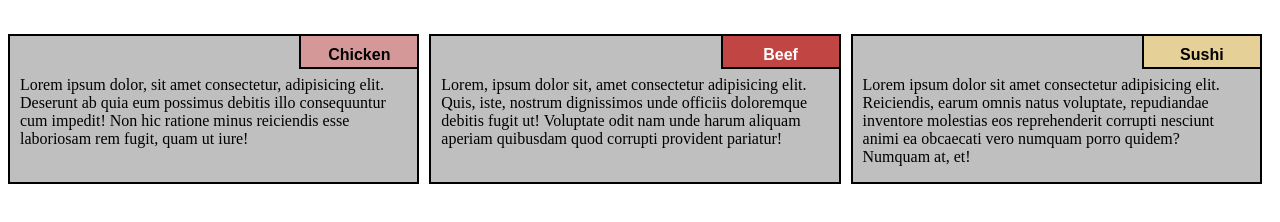
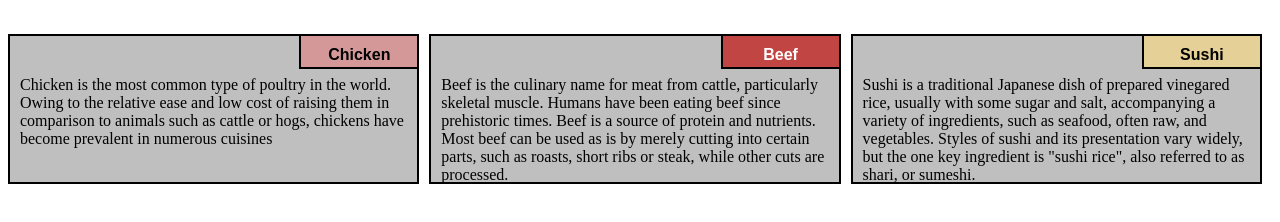
Before and after one commit to AJAYSURYAN-PA/module2-solution, a plain HTML site: page index.html in a window 1280 px wide. Shown: the part 48-270 px from the top of the page. Drawn offline with Linux system fonts and the light colour scheme.

Commit message:
small change

```diff
--- a/index.html
+++ b/index.html
@@ -12,20 +12,20 @@
 	<div class="row">
 	<h1>Our Menu</h1>
   <div class="col-lg-4 col-md-6 col-sm-12" id="container">
-    <p>Lorem ipsum dolor, sit amet consectetur, adipisicing elit. Deserunt ab quia eum possimus debitis illo consequuntur cum impedit! Non hic ratione minus reiciendis esse laboriosam rem fugit, quam ut iure!</p>
+    <p>Chicken is the most common type of poultry in the world. Owing to the relative ease and low cost of raising them in comparison to animals such as cattle or hogs, chickens have become prevalent in numerous cuisines</p>
   	<p id="p1">Chicken</p>
 
   	</div>
 
 
 
-  <div class="col-lg-4 col-md-6 col-sm-12" id="container"><p>Lorem, ipsum dolor sit, amet consectetur adipisicing elit. Quis, iste, nostrum dignissimos unde officiis doloremque debitis fugit ut! Voluptate odit nam unde harum aliquam aperiam quibusdam quod corrupti provident pariatur!</p>
+  <div class="col-lg-4 col-md-6 col-sm-12" id="container"><p>Beef is the culinary name for meat from cattle, particularly skeletal muscle. Humans have been eating beef since prehistoric times. Beef is a source of protein and nutrients. Most beef can be used as is by merely cutting into certain parts, such as roasts, short ribs or steak, while other cuts are processed.</p>
 
   	<p id="p2">Beef</p>
 
   </div>
 
-  <div class="col-lg-4 col-md-12 col-sm-12" id="container"><p>Lorem ipsum dolor sit amet consectetur adipisicing elit. Reiciendis, earum omnis natus voluptate, repudiandae inventore molestias eos reprehenderit corrupti nesciunt animi ea obcaecati vero numquam porro quidem? Numquam at, et!</p>
+  <div class="col-lg-4 col-md-12 col-sm-12" id="container"><p>Sushi is a traditional Japanese dish of prepared vinegared rice, usually with some sugar and salt, accompanying a variety of ingredients, such as seafood, often raw, and vegetables. Styles of sushi and its presentation vary widely, but the one key ingredient is "sushi rice", also referred to as shari, or sumeshi.</p>
 
   	<p  id="p3">Sushi</p>
 
```
